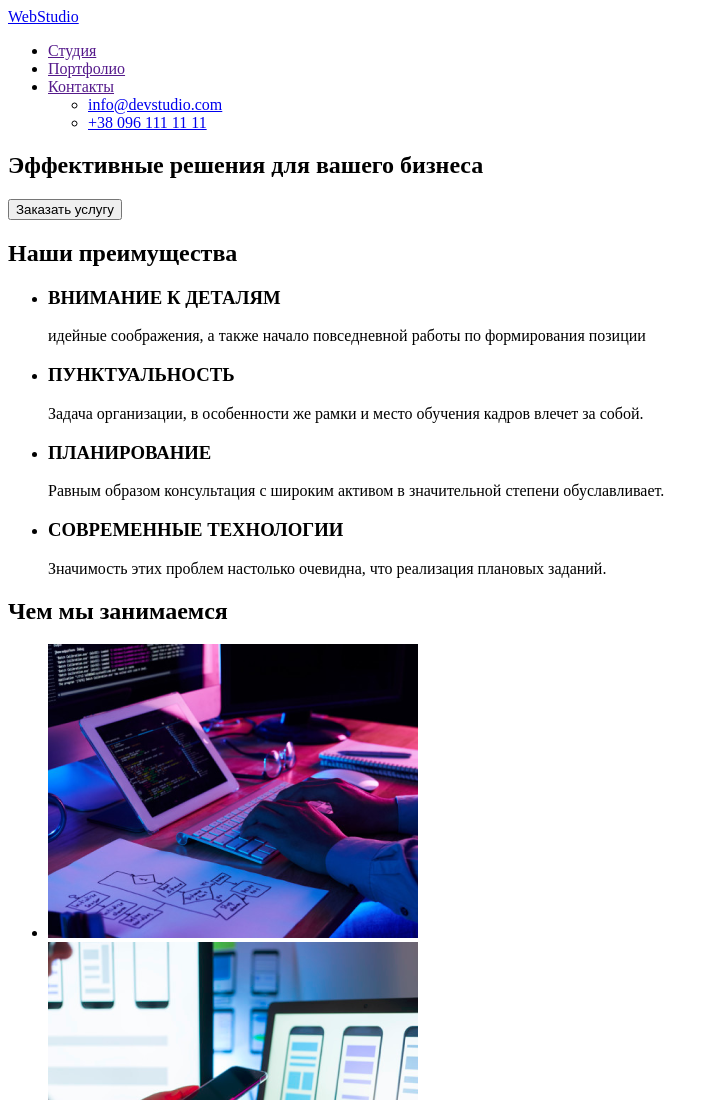
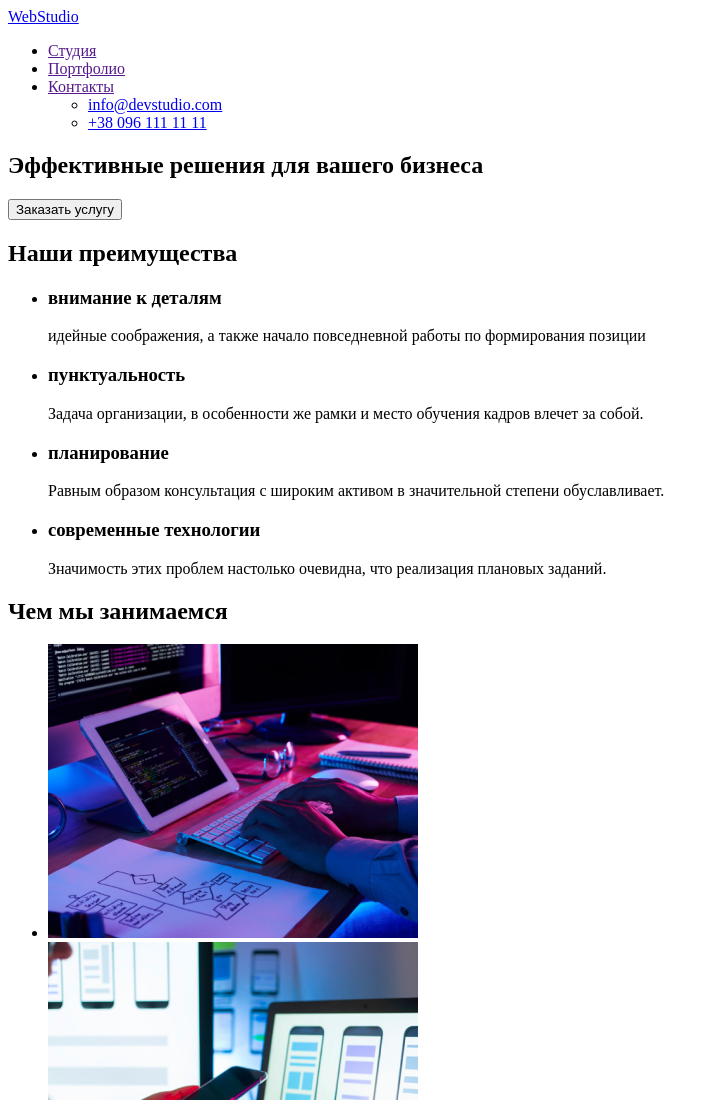
Before and after one commit to 001dda/goit-markup-hw-01, a plain HTML site: page index.html in a window 1280 px wide. Shown: the top 1100 px of the page, without its empty margins (0-719 px from the left). Drawn offline with Linux system fonts and the light colour scheme.

Commit message:
header_
заголовки

```diff
--- a/index.html
+++ b/index.html
@@ -16,10 +16,10 @@
       <li><a href=""> Студия</a></li>
       <li><a href="">Портфолио </a></li>
       <li><a href=""> Контакты</a></li>
-  <ul>
-  <li><a href="mailto:info@devstudio.com" > info@devstudio.com </a></li>
-  <li><a href="tel:+38 096 111 11 11">      +38 096 111 11 11 </a></li>
-  </ul>
+      <ul>
+      <li><a href="mailto:info@devstudio.com" > info@devstudio.com </a></li>
+      <li><a href="tel:+38 096 111 11 11">      +38 096 111 11 11 </a></li>
+      </ul>
 </header>
         <main>
           <section>
@@ -29,21 +29,21 @@
 <section>
 <h2>Наши преимущества</h2>
 <ul>
-  <li><h3> ВНИМАНИЕ К ДЕТАЛЯМ </h3>
+  <li><h3> внимание к деталям </h3>
       <p>
         идейные соображения, а также начало повседневной работы по формирования позиции </p>
   </li>
 
-  <li><h3>ПУНКТУАЛЬНОСТЬ </h3>
+  <li><h3>пунктуальность </h3>
       <p>
         Задача организации, в особенности же рамки и место обучения кадров влечет за собой. </p>
     </li>
-    <li><h3>ПЛАНИРОВАНИЕ</h3>
+    <li><h3>планирование</h3>
      <p>
        Равным образом консультация с широким активом в значительной степени обуславливает. </p>
       </li>
 
-   <li> <h3>СОВРЕМЕННЫЕ ТЕХНОЛОГИИ </h3>
+   <li> <h3>современные технологии </h3>
      <p>
        Значимость этих проблем настолько очевидна, что реализация плановых заданий. </p>
        </li>
```
